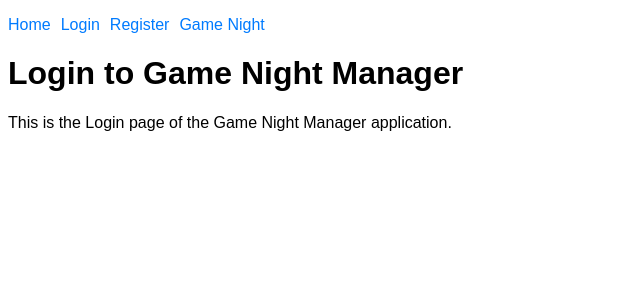
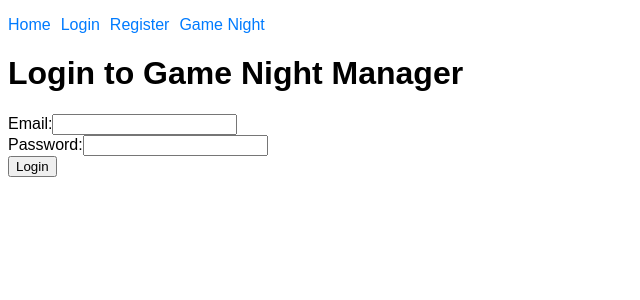
Before and after one commit to nszumowski/game-night-manager, a React (Create React App) app in the folder frontend/: page /login in a window 1280 px wide. Shown: the top 300 px of the page, without its empty margins (0-640 px from the left). Built offline with nearby package versions, Linux system fonts and the light colour scheme.

Commit message:
Update Login page

```diff
--- a/frontend/src/pages/Login.js
+++ b/frontend/src/pages/Login.js
@@ -1,10 +1,40 @@
-import React from 'react';
+import React, { useState } from 'react';
+import axios from 'axios';
+import { useHistory } from 'react-router-dom';
 
 const Login = () => {
+  const [email, setEmail] = useState('');
+  const [password, setPassword] = useState('');
+  const history = useHistory();
+
+  const handleSubmit = async (e) => {
+    e.preventDefault();
+
+    try {
+      const response = await axios.post('http://192.168.0.132:5000/api/users/login', { email, password });
+      if (response.data.success) {
+        localStorage.setItem('jwtToken', response.data.token); // Store the token
+        history.push('/profile'); // Redirect to profile
+      }
+    } catch (error) {
+      console.error('There was an error logging in the user!', error);
+    }
+  };
+
   return (
     <div>
       <h1>Login to Game Night Manager</h1>
-      <p>This is the Login page of the Game Night Manager application.</p>
+      <form onSubmit={handleSubmit}>
+        <div>
+          <label>Email:</label>
+          <input type="email" value={email} onChange={(e) => setEmail(e.target.value)} required />
+        </div>
+        <div>
+          <label>Password:</label>
+          <input type="password" value={password} onChange={(e) => setPassword(e.target.value)} required />
+        </div>
+        <button type="submit">Login</button>
+      </form>
     </div>
   );
 };
```
